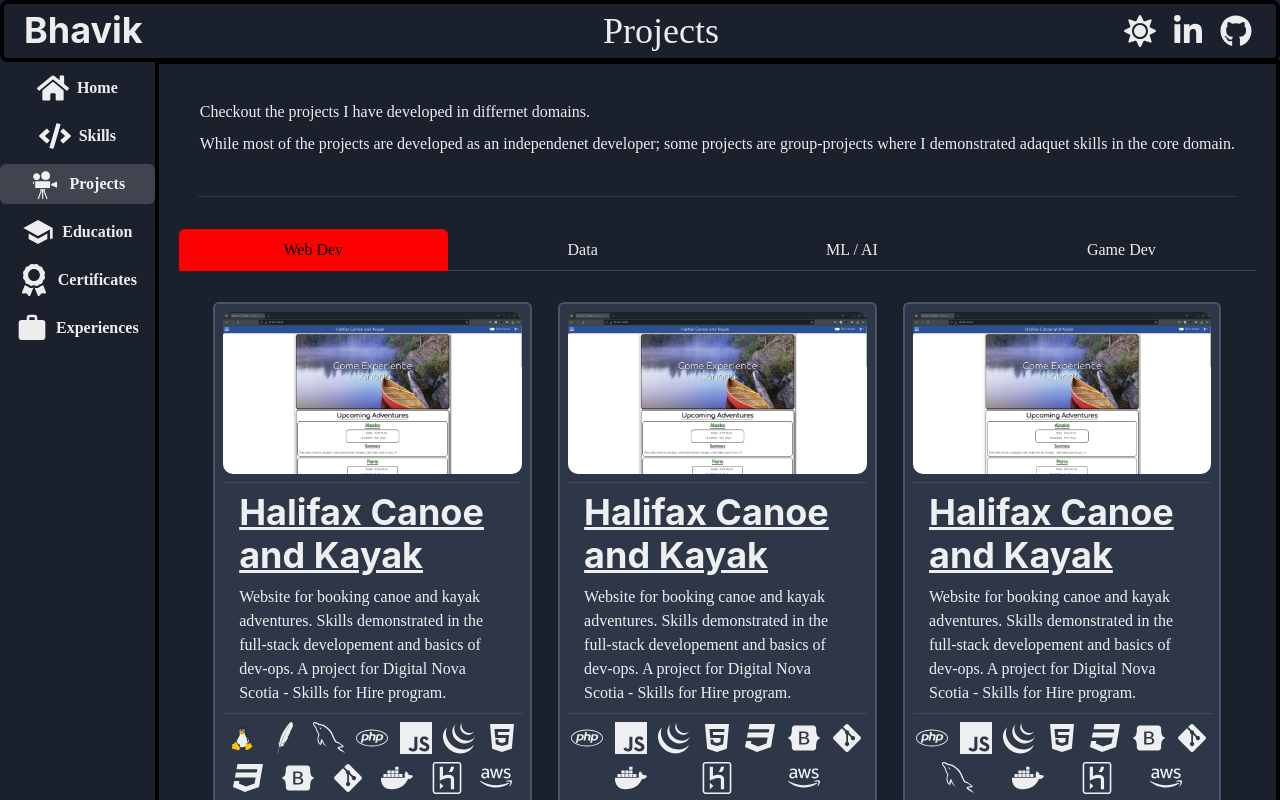
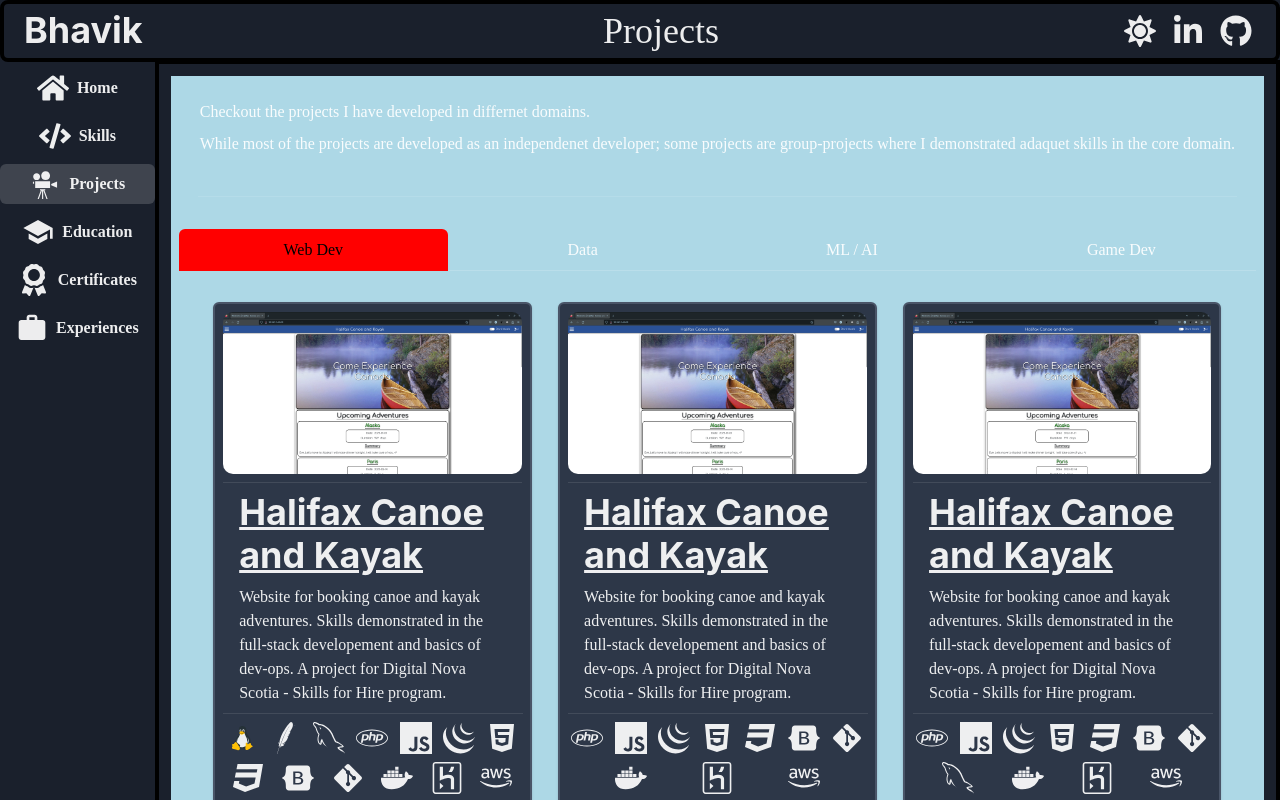
Before and after one commit to bhavik-knight/portfolio-chakra, a React (Vite) app in the folder react/frontend/: page / in a window 1280 px wide. Both pictures are taken after a click on the button "Projects". Shown: the top 800 px of the page. Built offline with nearby package versions, Linux system fonts and the light colour scheme.

Commit message:
added a background; later will make style consistent across all pages

```diff
--- a/react/frontend/src/components/Projects.jsx
+++ b/react/frontend/src/components/Projects.jsx
@@ -14,7 +14,7 @@ function Projects() {
     const [tabIndex, setTabIndex] = useState(0)
 
     return (
-        <VStack m={2} p={2}>
+        <VStack m={2} p={2} bg="lightblue">
             {/* some text */}
             <List spacing={2} m={2} p={2}>
                 <ListItem as={Text}>
```
